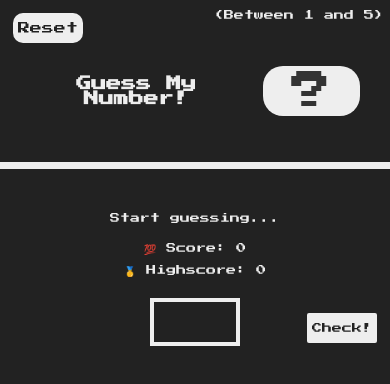
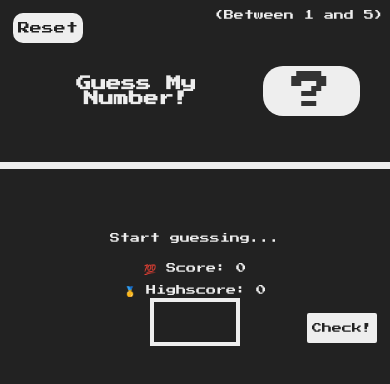
Before and after one commit to Shakti-Biswadip/guess-number, a plain HTML site: page index.html in a window 390 px wide. Drawn offline with Linux system fonts and the light colour scheme.

Commit message:
Update style.css

```diff
--- a/style.css
+++ b/style.css
@@ -223,7 +223,7 @@ h1 {
     margin: 0;
     padding: 0;
     position: relative;
-    bottom: 250px;
+    bottom: 230px;
     display: inline-block;
     text-align: center;
   }
```
